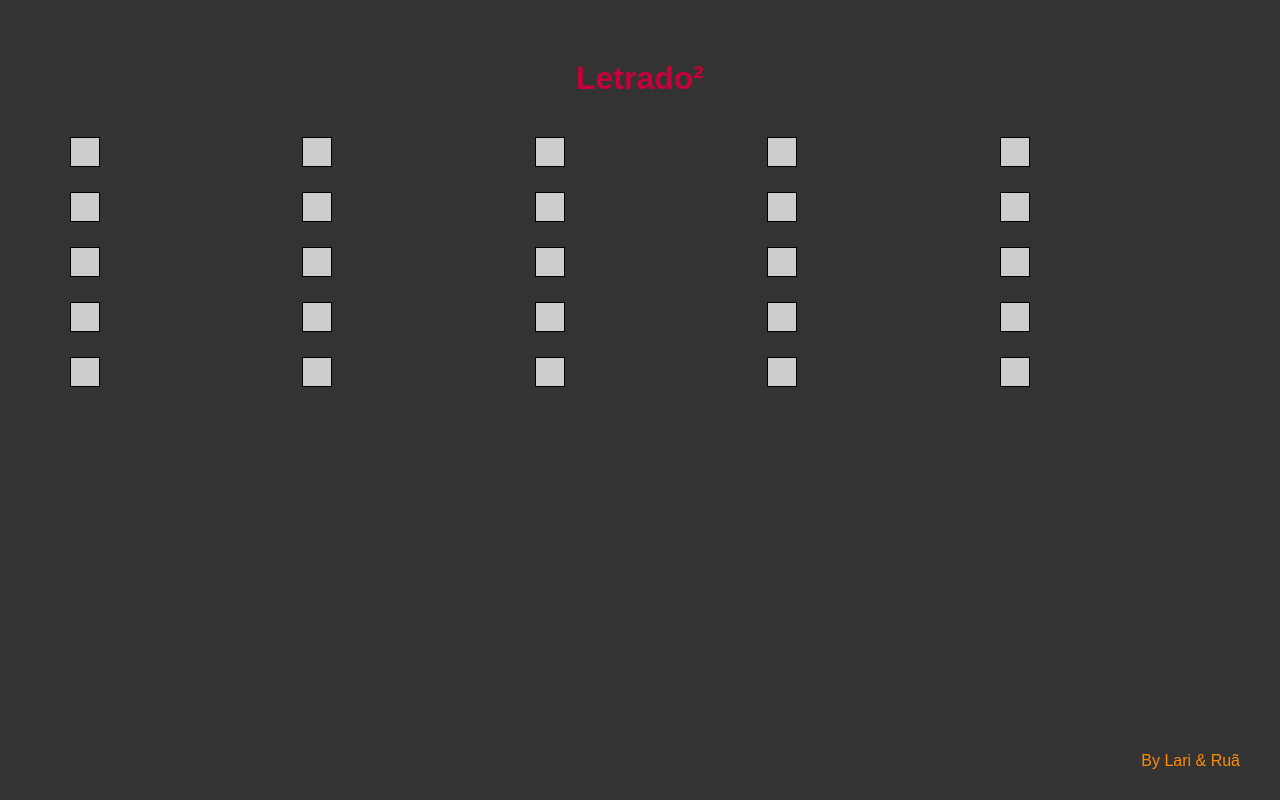
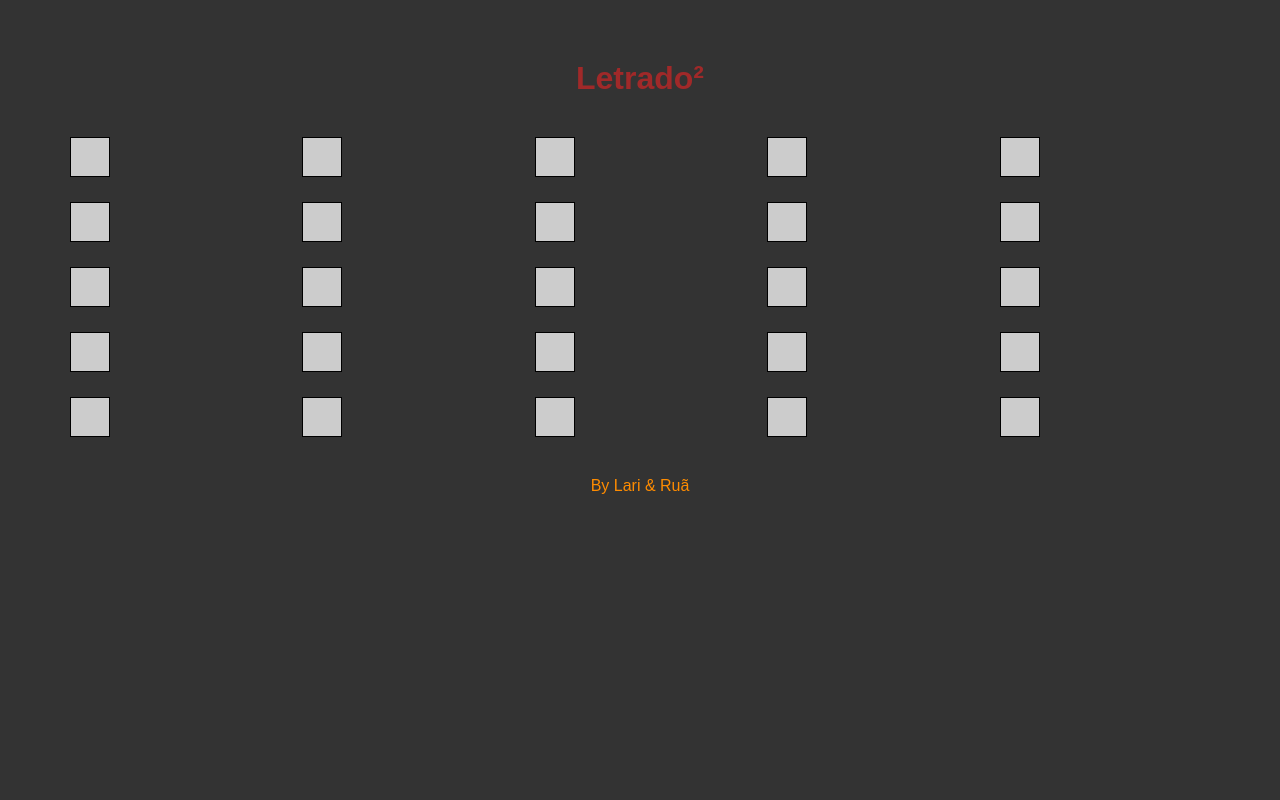
Before and after one commit to juan-available/letrado5, a plain HTML site: page index.html in a window 1280 px wide. Drawn offline with Linux system fonts and the light colour scheme.

Commit message:
Update styles.css

```diff
--- a/styles.css
+++ b/styles.css
@@ -19,22 +19,23 @@ body {
 }
 
 .cuadrado {
-    width: 30px;
-    height: 30px;
+    width: 40px;
+    height: 40px;
     border: 1px solid black;
     text-align: center;
-    font-size: 20px;
+    font-size: 18px;
     background-color: #ccc; /* Gris claro */
     color: black;
 }
 
 #title {
-    color: #C70039;
+    color: #a02929;
+
 }
 
 #firma {
     color: DarkOrange;
-    position: absolute;
-    bottom: 10px;
-    right: 20px;
+    position: relative;
+    bottom: 0px;
+    right: 0px;
 }
```
